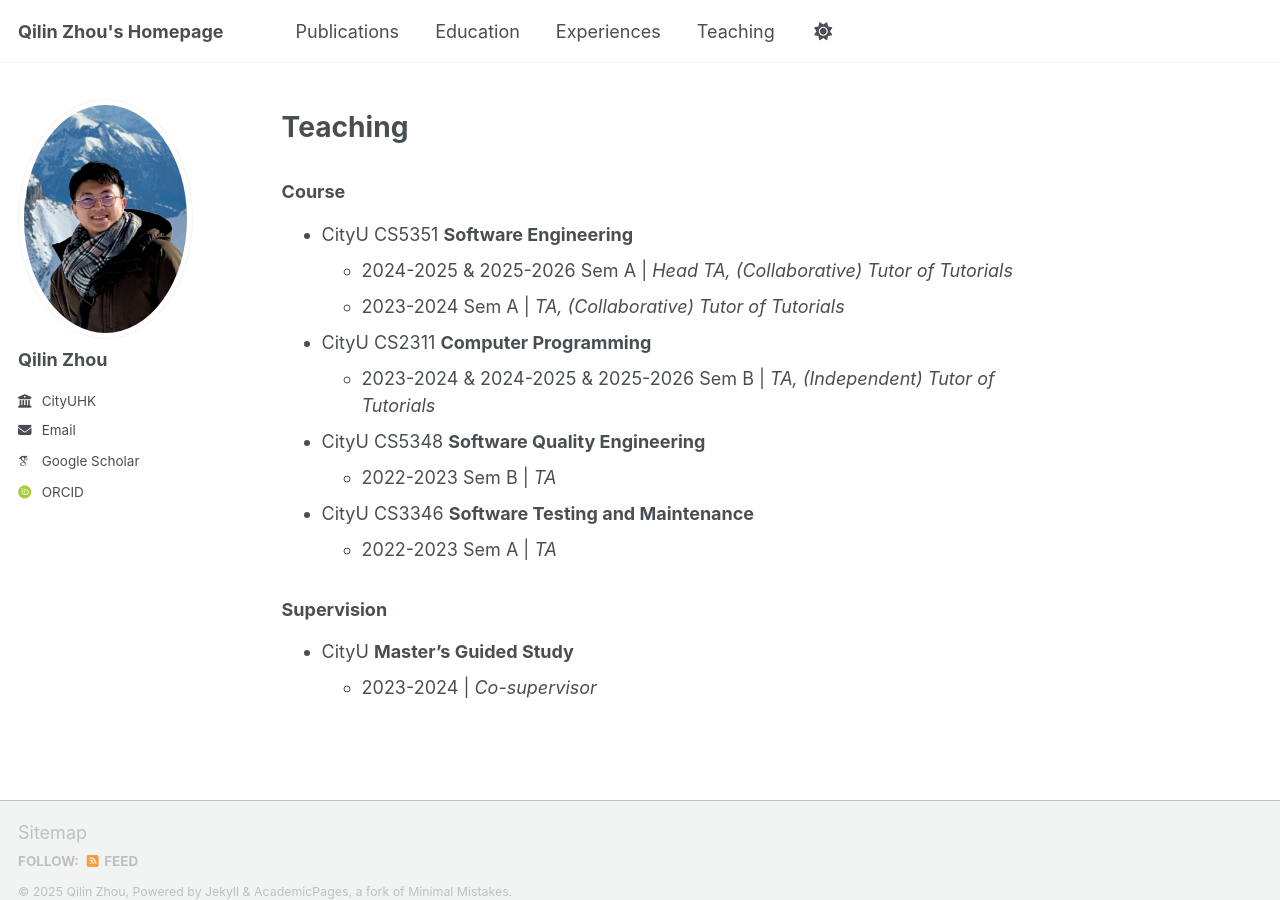
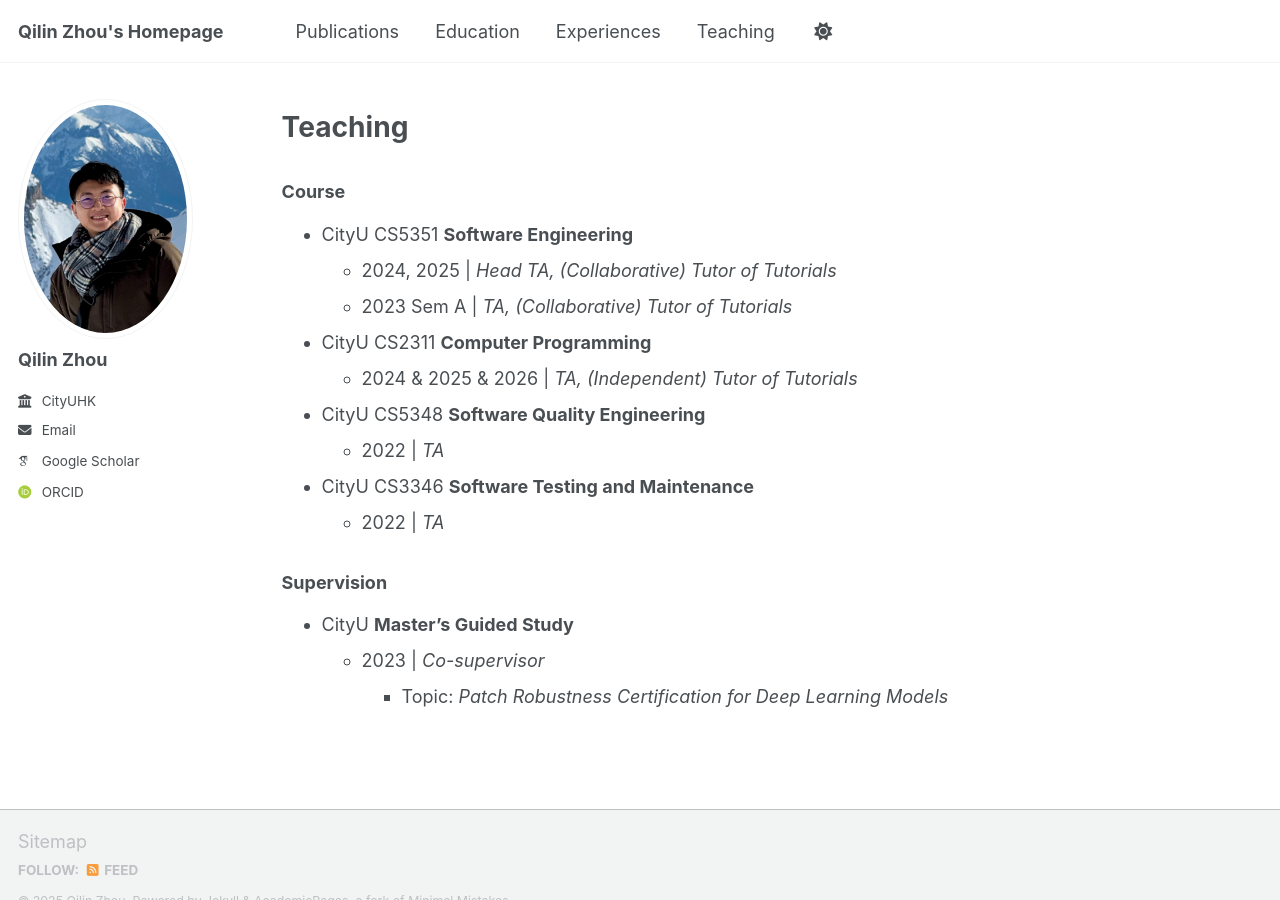
Before and after one commit to qilin-zhou/qilin-zhou.github.io, a Jekyll site: the page built from _pages/about.md, in a window 1280 px wide and 900 px high, scrolled down 2202 px. Built offline with Jekyll 4.4.1, drawn with Linux system fonts in a browser that asks for light colours; some web fonts are replaced; a script bundle is joined from its source files by our own code; library files that are not in the unit come from our copies.

Commit message:
Update about.md

```diff
--- a/_pages/about.md
+++ b/_pages/about.md
@@ -78,15 +78,16 @@ Teaching
 ======
 ### Course
 - CityU CS5351 **Software Engineering**
-  * 2024-2025 & 2025-2026 Sem A \| <i>Head TA, (Collaborative) Tutor of Tutorials</i>
-  * 2023-2024 Sem A \| <i>TA, (Collaborative) Tutor of Tutorials</i>
+  * 2024, 2025 \| <i>Head TA, (Collaborative) Tutor of Tutorials</i>
+  * 2023 Sem A \| <i>TA, (Collaborative) Tutor of Tutorials</i>
 - CityU CS2311 **Computer Programming**
-  * 2023-2024 & 2024-2025 & 2025-2026 Sem B \| <i> TA, (Independent) Tutor of Tutorials</i>
+  * 2024 & 2025 & 2026 \| <i> TA, (Independent) Tutor of Tutorials</i>
 - CityU CS5348 **Software Quality Engineering**
-  * 2022-2023 Sem B \| <i>TA</i>
+  * 2022 \| <i>TA</i>
 - CityU CS3346 **Software Testing and Maintenance**
-  * 2022-2023 Sem A \| <i>TA</i>
+  * 2022 \| <i>TA</i>
 
 ### Supervision
 - CityU **Master's Guided Study**
-    * 2023-2024 \| <i>Co-supervisor</i>
+    * 2023 \| <i>Co-supervisor</i>
+      * Topic: <i>Patch Robustness Certification for Deep Learning Models</i>
```
